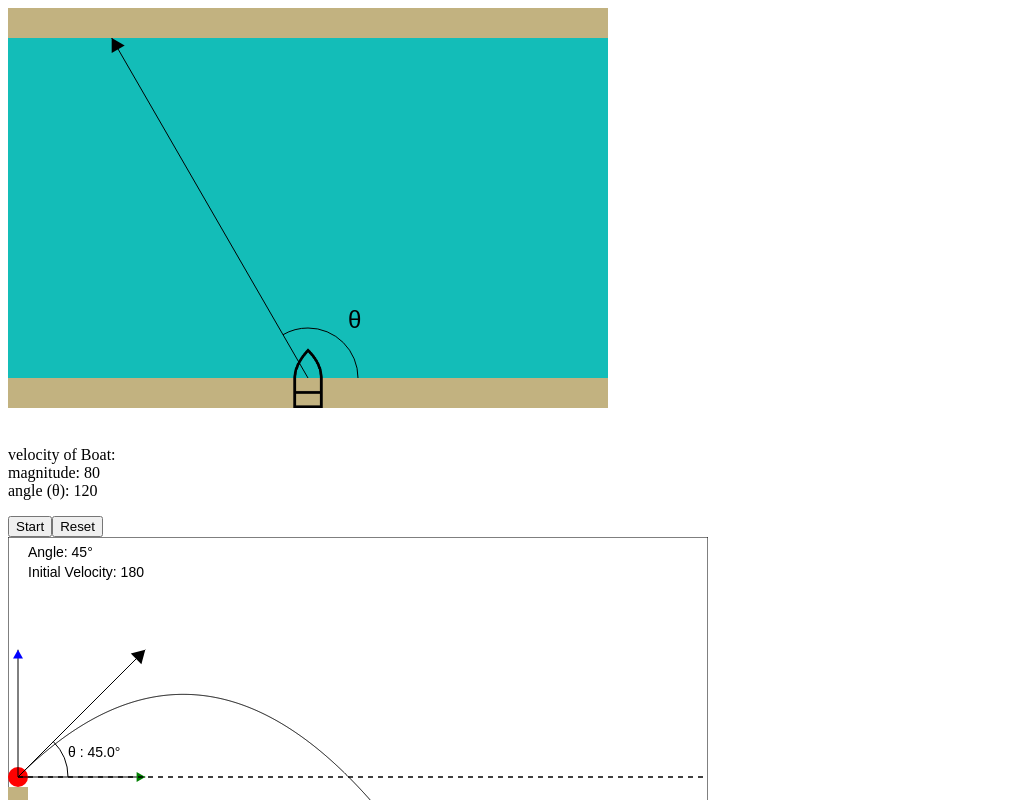
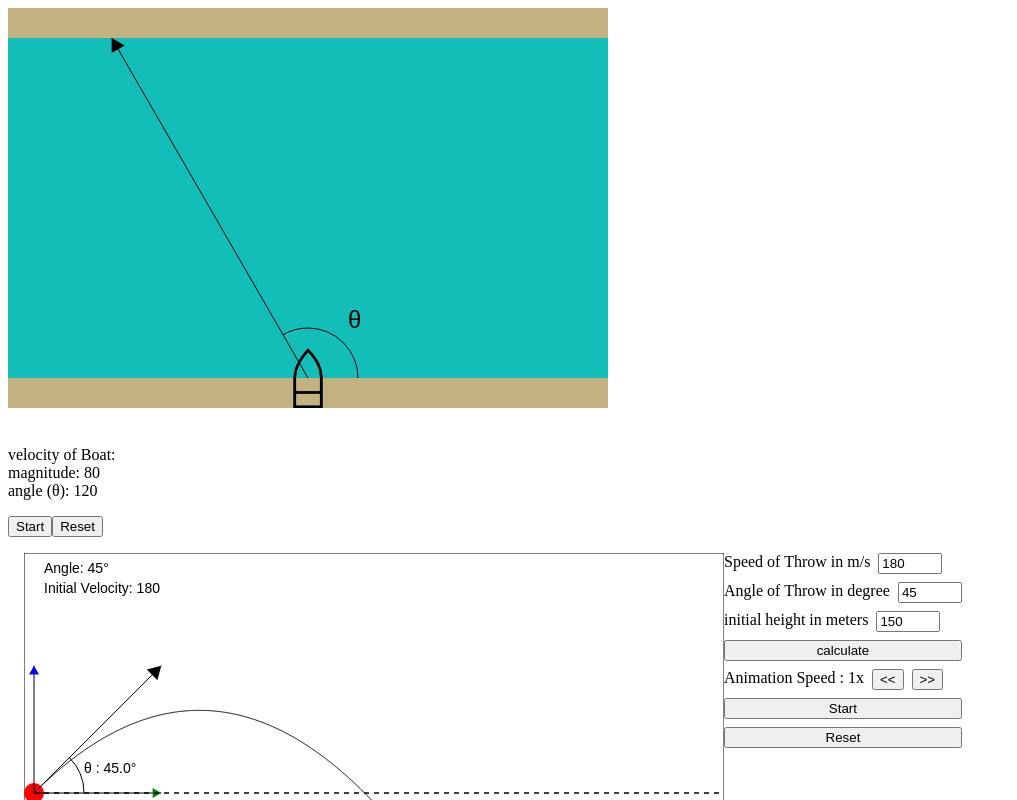
Before and after one commit to Jakaria44/Physics-Simulations-using-canvas-and-react, a React (Vite) app: page / in a window 1280 px wide. Shown: the top 800 px of the page, without its empty margins (0-1017 px from the left). Built offline with nearby package versions, Linux system fonts and the light colour scheme.

Commit message:
added controls and input for projectile motion

```diff
--- a/src/components/ProjectileMotion.jsx
+++ b/src/components/ProjectileMotion.jsx
@@ -43,31 +43,31 @@ export const INITIAL = {
 
 const theta = "θ";
 
-// const getCenterOfBoat = (objectPosition) => ({
-//   x: objectPosition.x + INITIAL.boatSize.x / 2,
-//   y: objectPosition.y + INITIAL.boatSize.y / 2,
-// });
-
 const ProjectileMotion = () => {
   const canvasRef = useRef(null);
   const [isAnimating, setIsAnimating] = useState(false);
   const [started, setStarted] = useState(false);
   const [ended, setEnded] = useState(false);
-  const [animationSpeed, setAnimationSpeed] = useState(2);
+  const [animationSpeed, setAnimationSpeed] = useState(1);
   const [bufferIndex, setBufferIndex] = useState(0);
   const [points, setPoints] = useState([]);
-  let values = {
+
+  const [values, setValues] = useState({
     objectPosition: { ...INITIAL.objectPosition },
+    height: properties.height,
     objectSpeed: {
       magnitude: properties.velocity.magnitude,
       angle: (properties.velocity.angle * Math.PI) / 180,
     },
-  };
+  });
 
   useEffect(() => {
     reset();
   }, []); // eslint-disable-line react-hooks/exhaustive-deps
 
+  useEffect(() => {
+    reset();
+  }, [values]); // eslint-disable-line react-hooks/exhaustive-deps
   let currentIndex = bufferIndex;
   useEffect(() => {
     const canvas = canvasRef.current;
@@ -76,11 +76,14 @@ const ProjectileMotion = () => {
     // for storing the values when paused
 
     const animate = () => {
-      if (currentIndex < points.length && points[currentIndex].y > objectSize) {
+      if (
+        currentIndex < points.length &&
+        points[currentIndex].y >= objectSize
+      ) {
         // console.log(points[currentIndex].y, canvas.height - objectSize);
-        const { x, y, vy } = points[currentIndex];
-        render(ctx, canvas, x, canvas.height - y, vy);
-        currentIndex += animationSpeed;
+        const { x, y, vx, vy } = points[currentIndex];
+        render(ctx, canvas, x, canvas.height - y, vx, vy);
+        currentIndex += animationSpeed * 4;
         animationFrameId = requestAnimationFrame(animate);
       } else {
         setIsAnimating(false);
@@ -165,10 +168,14 @@ const ProjectileMotion = () => {
     const radians = launchAngle;
     const cosTheta = Math.cos(radians);
     const tanTheta = Math.tan(radians);
+    const sinTheta = Math.sin(radians);
     const v0squared = Math.pow(initialVelocity, 2);
 
-    let x = 0;
-    let y = 0;
+    let x = 0,
+      y = 0,
+      vx = 0,
+      vy = 0;
+
     const points = [];
 
     for (let t = 0; y >= 0; t += timeStep) {
@@ -177,13 +184,14 @@ const ProjectileMotion = () => {
         x * tanTheta -
         (g * Math.pow(x, 2)) / (2 * v0squared * Math.pow(cosTheta, 2)) +
         initialHeight;
-
+      vx = initialVelocity * cosTheta;
+      vy = initialVelocity * sinTheta - properties.g * t;
       points.push({
         x: x * scale + objectSize,
         y: y * scale + objectSize,
-        vy:
-          initialVelocity * Math.sin(values.objectSpeed.angle) -
-          properties.g * t,
+        vx: vx,
+        vy: vy,
+
         t: t,
       });
     }
@@ -209,11 +217,12 @@ const ProjectileMotion = () => {
     setEnded(false);
     setIsAnimating(false);
     setStarted(false);
+    setBufferIndex(0);
     const canvas = canvasRef.current;
     const ctx = canvas.getContext("2d");
-
+    ctx.clearRect(0, 0, canvas.width, canvas.height);
     drawOuterStructure(ctx, canvas);
-    drawBallObject(ctx, INITIAL.objectPosition.x, INITIAL.objectPosition.y);
+    drawBallObject(ctx, values.objectPosition.x, values.objectPosition.y);
     // drawPath(ctx, canvas);
     // values.objectSpeed = { ...INITIAL.objectSpeed };
 
@@ -221,8 +230,9 @@ const ProjectileMotion = () => {
     drawProjectilePath(ctx, canvas, pointsCalculated);
     renderAnnotations(
       ctx,
-      INITIAL.objectPosition.x,
-      INITIAL.objectPosition.y,
+      values.objectPosition.x,
+      values.objectPosition.y,
+      pointsCalculated[0].vx,
       pointsCalculated[0].vy
     );
   };
@@ -231,7 +241,7 @@ const ProjectileMotion = () => {
     // Example usage
     const initialVelocity = values.objectSpeed.magnitude;
     const launchAngle = values.objectSpeed.angle; // in radians
-    const initialHeight = properties.height / scale; // in meters
+    const initialHeight = values.height / scale; // in meters
     const timeStep = 0.05; // in seconds
     const points = simulateProjectileEquation(
       initialVelocity,
@@ -243,10 +253,9 @@ const ProjectileMotion = () => {
     setPoints(points);
     return points;
   };
-  const renderAnnotations = (ctx, x, y, vy) => {
+  const renderAnnotations = (ctx, x, y, vx, vy) => {
     const currentPosition = { x, y };
     const magnitude = values.objectSpeed.magnitude;
-    const vx = magnitude * Math.cos(values.objectSpeed.angle);
 
     // vx arrow:
     // drawArrowByAngle(ctx, currentPosition, 0, vx, 15, "green");
@@ -325,16 +334,20 @@ const ProjectileMotion = () => {
     // Draw angle annotation
     ctx.fillStyle = "black";
     ctx.font = "14px Arial";
-    ctx.fillText(`Angle: ${properties.velocity.angle}°`, 20, 20);
+    ctx.fillText(
+      `Angle: ${(values.objectSpeed.angle * 180) / Math.PI}°`,
+      20,
+      20
+    );
 
     // Draw velocity annotation
-    ctx.fillText(`Initial Velocity: ${properties.velocity.magnitude}`, 20, 40);
+    ctx.fillText(`Initial Velocity: ${values.objectSpeed.magnitude}`, 20, 40);
   };
 
-  const render = (ctx, canvas, x, y, vy) => {
+  const render = (ctx, canvas, x, y, vx, vy) => {
     drawOuterStructure(ctx, canvas);
     drawBallObject(ctx, x, y);
-    renderAnnotations(ctx, x, y, vy);
+    renderAnnotations(ctx, x, y, vx, vy);
     drawProjectilePath(ctx, canvas, points);
   };
 
@@ -356,18 +369,18 @@ const ProjectileMotion = () => {
     ctx.fillStyle = "#c2b280";
     ctx.fillRect(
       0,
-      INITIAL.canvasDimension.y - properties.height,
+      INITIAL.canvasDimension.y - values.height,
       2 * objectSize,
-      properties.height
+      values.height
     );
 
     // Draw angle annotation
     ctx.fillStyle = "black";
     ctx.font = "14px Arial";
     ctx.fillText(
-      `h=${properties.height}`,
+      `h=${values.height}`,
       2.5 * objectSize,
-      INITIAL.canvasDimension.y - properties.height / 2
+      INITIAL.canvasDimension.y - values.height / 2
     );
   };
 
@@ -386,20 +399,115 @@ const ProjectileMotion = () => {
     }
   };
 
+  const Controls = () => {
+    const submitHandler = (e) => {
+      e.preventDefault();
+      const formData = new FormData(e.target);
+      const speed = formData.get("speed");
+      const angle = formData.get("angle");
+      const height = formData.get("height");
+      console.log(speed, angle, height);
+      setValues((prev) => ({
+        objectPosition: {
+          x: objectSize,
+          y: 400 - objectSize - height,
+        },
+        objectSpeed: {
+          magnitude: speed,
+          angle: (angle * Math.PI) / 180,
+        },
+        height: height,
+      }));
+    };
+    return (
+      <form
+        onSubmit={submitHandler}
+        style={{ display: "flex", flexDirection: "column", gap: "1vh" }}
+      >
+        <div style={{ display: "flex", flexDirection: "row", gap: "1vh" }}>
+          <label htmlFor="speed">Speed of Throw in m/s</label>
+          <input
+            type="number"
+            defaultValue={properties.velocity.magnitude}
+            max={500}
+            min={0}
+            name="speed"
+            placeholder="Speed of Throw in m/s"
+            id="speed"
+          />
+        </div>
+
+        <div style={{ display: "flex", flexDirection: "row", gap: "1vh" }}>
+          <label htmlFor="speed">Angle of Throw in degree</label>
+          <input
+            type="number"
+            name="angle"
+            defaultValue={properties.velocity.angle}
+            max={90}
+            min={-90}
+            placeholder="Angle of Throw in degrees"
+          />
+        </div>
+        <div style={{ display: "flex", flexDirection: "row", gap: "1vh" }}>
+          <label htmlFor="speed">initial height in meters </label>
+          <input
+            type="number"
+            name="height"
+            defaultValue={properties.height}
+            max={400}
+            min={0}
+            placeholder="initial height in meters"
+          />
+        </div>
+        <button type="submit ">calculate</button>
+      </form>
+    );
+  };
+
   return (
     <div>
+      <div style={{ display: "flex", flexDirection: "row", margin: "2vh" }}>
         <canvas
           ref={canvasRef}
           width={INITIAL.canvasDimension.x}
           height={INITIAL.canvasDimension.y}
         />
-      <br />
-      <br />
-
+        <div style={{ display: "flex", flexDirection: "column", gap: "1vh" }}>
+          {Controls()}
+          <div style={{ display: "flex", flexDirection: "row", gap: "1vh" }}>
+            <label htmlFor="speed">Animation Speed : {animationSpeed}x </label>
+            <button
+              disabled={animationSpeed <= 0.25}
+              onClick={() => {
+                if (animationSpeed > 0.25)
+                  setAnimationSpeed((prev) => prev - 0.25);
+                setBufferIndex(currentIndex);
+                setIsAnimating(false);
+              }}
+            >
+              {"<<"}
+            </button>
+            <button
+              disabled={animationSpeed >= 2}
+              onClick={() => {
+                if (animationSpeed <= 2)
+                  setAnimationSpeed((prev) => prev + 0.25);
+                setBufferIndex(currentIndex);
+                setIsAnimating(false);
+              }}
+            >
+              {">>"}{" "}
+            </button>
+          </div>
           <button onClick={motionControl} disabled={ended}>
             {started ? (isAnimating ? "Pause" : "Resume") : "Start"}
           </button>
           <button onClick={reset}>Reset</button>
+        </div>
+      </div>
+      <br />
+      <br />
+
       <br />
       <Graphs points={points} />
     </div>
```
Lines whose indentation alone changed are shown as unchanged.
